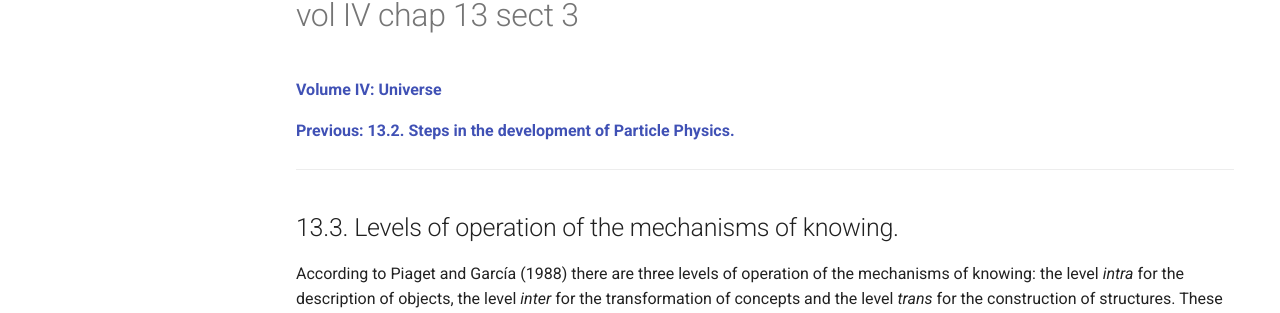
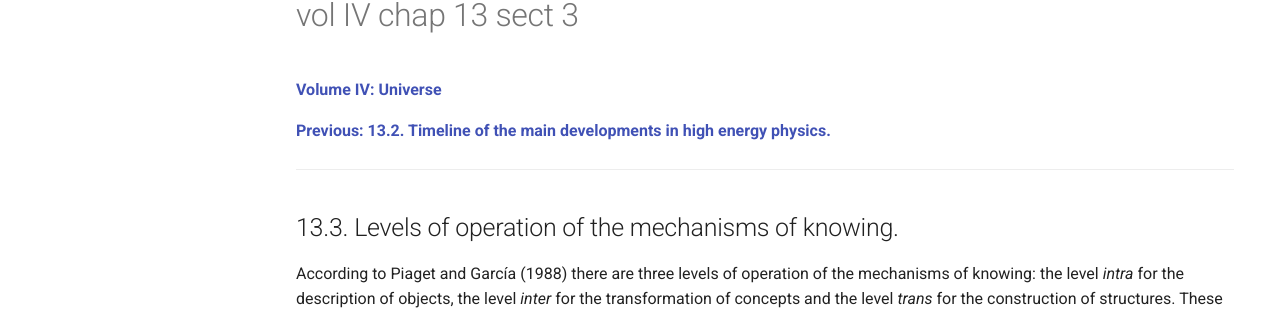
Before and after one commit to modphysnobel/modphysnobel.github.io, an MkDocs documentation site: the page built from docs/vol-IV/vol-IV-chap-13-sect-3.md, in a window 1280 px wide and 900 px high. Shown: the part 151-464 px from the top of the window. Built offline with MkDocs 1.6.1 and Material for MkDocs 9.7.7, drawn with Linux system fonts in a browser that asks for light colours; some web fonts are replaced; comment, search, counter and statistics services are not loaded.

Commit message:
Update vol-IV-chap-13-sect-3.md

```diff
--- a/docs/vol-IV/vol-IV-chap-13-sect-3.md
+++ b/docs/vol-IV/vol-IV-chap-13-sect-3.md
@@ -1,6 +1,6 @@
 [**Volume IV: Universe**](./volume-IV.md)
 
-[**Previous: 13.2. Steps in the development of Particle Physics.**](./vol-IV-chap-13-sect-2.md)
+[**Previous: 13.2. Timeline of the main developments in high energy physics.**](./vol-IV-chap-13-sect-2.md)
 
 ***
 
```
